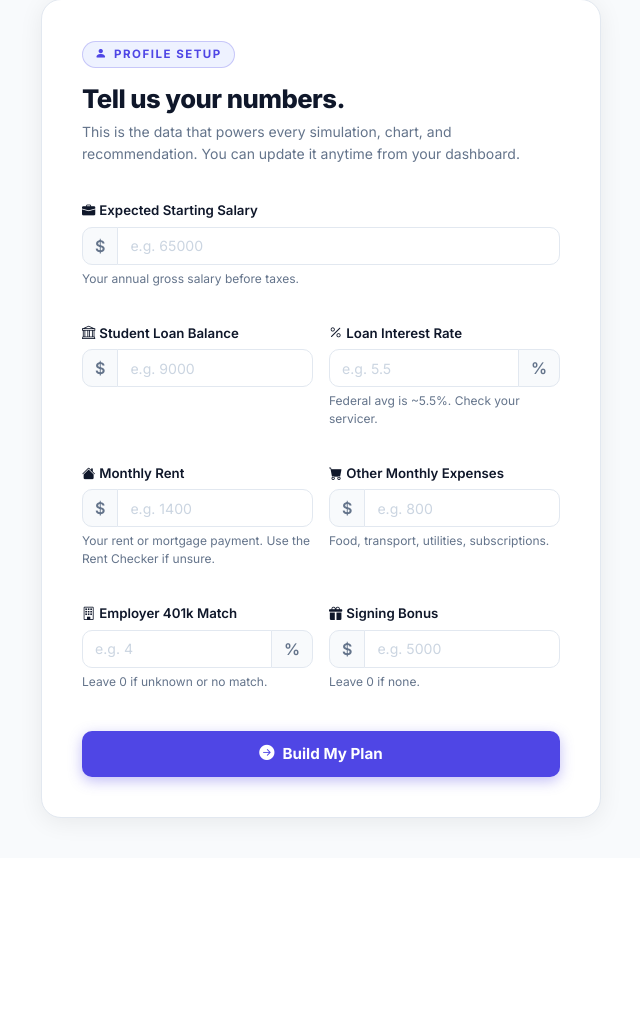
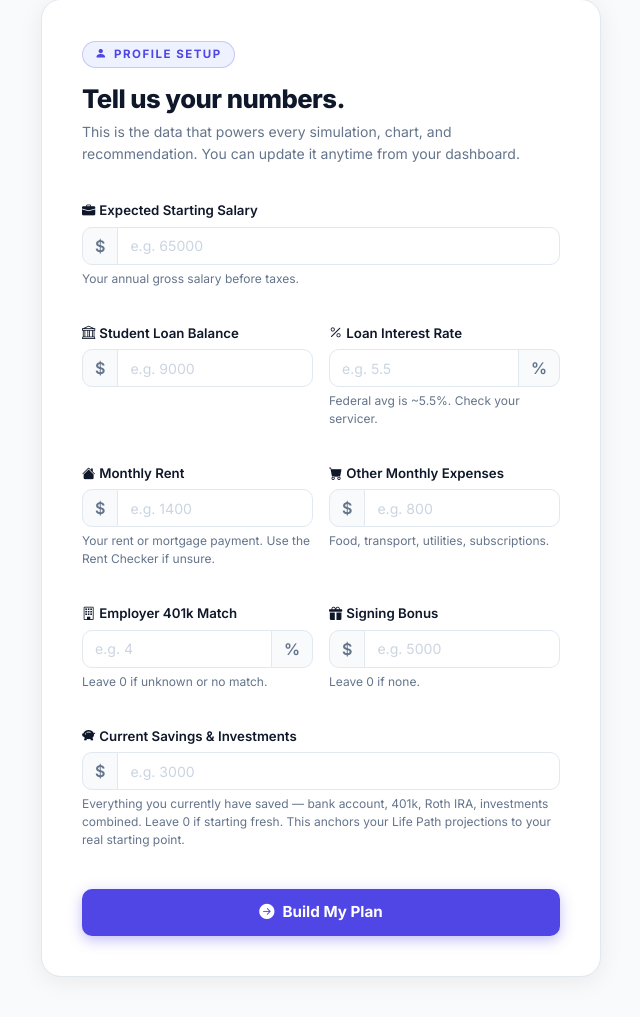
Before and after one commit to bradleyphan/LaunchPadPilotDemonstration, a Flask app: page /onboard in a window 1280 px wide. Shown: the part 96-1113 px from the top of the page, without its empty margins (319-959 px from the left). Before the commit the page ends 923 px from the top, so only its background shows below. Run offline with Flask 3, Linux system fonts and the light colour scheme; the visitor is signed in with stand-in values (Sample User, id 1).

Commit message:
Add current savings to onboard, fix Life Paths starting point, add favicon

```diff
--- a/app.py
+++ b/app.py
@@ -242,6 +242,7 @@ def api_profile():
             "monthly_expenses":    monthly_rent + other_expenses,
             "employer_401k_match": float(data.get("employer_401k_match", 0)),
             "signing_bonus":       float(data.get("signing_bonus", 0)),
+            "current_savings":     float(data.get("current_savings", 0)),
             "updated_at":          datetime.utcnow().isoformat(),
         }
         profiles_col.update_one({"user_id": session["user_id"]}, {"$set": profile}, upsert=True)
--- a/templates/base.html
+++ b/templates/base.html
@@ -4,6 +4,7 @@
   <meta charset="UTF-8" />
   <meta name="viewport" content="width=device-width, initial-scale=1.0" />
   <title>{% block title %}LaunchPad Pilot{% endblock %}</title>
+  <link rel="icon" type="image/svg+xml" href="/static/favicon.svg" />
   <link href="https://cdn.jsdelivr.net/npm/bootstrap@5.3.3/dist/css/bootstrap.min.css" rel="stylesheet" />
   <link href="https://fonts.googleapis.com/css2?family=Inter:wght@300;400;500;600;700;800&display=swap" rel="stylesheet" />
   <link href="https://cdn.jsdelivr.net/npm/bootstrap-icons@1.11.3/font/bootstrap-icons.min.css" rel="stylesheet" />
--- a/templates/index.html
+++ b/templates/index.html
@@ -4,6 +4,7 @@
   <meta charset="UTF-8" />
   <meta name="viewport" content="width=device-width, initial-scale=1.0" />
   <title>LaunchPad Pilot — Your Post-Grad Financial Co-Pilot</title>
+  <link rel="icon" type="image/svg+xml" href="/static/favicon.svg" />
   <link href="https://cdn.jsdelivr.net/npm/bootstrap@5.3.3/dist/css/bootstrap.min.css" rel="stylesheet" />
   <link href="https://fonts.googleapis.com/css2?family=Inter:wght@300;400;500;600;700;800;900&display=swap" rel="stylesheet" />
   <link href="https://cdn.jsdelivr.net/npm/bootstrap-icons@1.11.3/font/bootstrap-icons.min.css" rel="stylesheet" />
--- a/templates/onboard.html
+++ b/templates/onboard.html
@@ -154,6 +154,15 @@ body { display: flex; flex-direction: column; min-height: 100vh; background: var
           </div>
           <p class="field-hint">Leave 0 if none.</p>
         </div>
+
+        <div class="col-12">
+          <label class="form-label"><i class="bi bi-piggy-bank-fill me-1"></i>Current Savings &amp; Investments</label>
+          <div class="input-group">
+            <span class="input-group-text" style="border-radius:10px 0 0 10px;">$</span>
+            <input type="number" class="form-control" id="current_savings" placeholder="e.g. 3000" min="0" style="border-radius:0 10px 10px 0;" />
+          </div>
+          <p class="field-hint">Everything you currently have saved — bank account, 401k, Roth IRA, investments combined. Leave 0 if starting fresh. This anchors your Life Path projections to your real starting point.</p>
+        </div>
       </div>
 
       <button type="submit" class="btn-onboard">
@@ -181,6 +190,7 @@ body { display: flex; flex-direction: column; min-height: 100vh; background: var
           document.getElementById('other_expenses').value      = p.other_expenses      || '';
           document.getElementById('employer_401k_match').value = p.employer_401k_match || '';
           document.getElementById('signing_bonus').value       = p.signing_bonus       || '';
+          document.getElementById('current_savings').value     = p.current_savings     || '';
         }
       }
     } catch {}
@@ -219,7 +229,8 @@ body { display: flex; flex-direction: column; min-height: 100vh; background: var
       other_expenses:      other_expenses,
       monthly_expenses:    monthly_rent + other_expenses,
       employer_401k_match: parseFloat(document.getElementById('employer_401k_match').value) || 0,
-      signing_bonus:       parseFloat(document.getElementById('signing_bonus').value) || 0,
+      signing_bonus:       parseFloat(document.getElementById('signing_bonus').value)       || 0,
+      current_savings:     parseFloat(document.getElementById('current_savings').value)     || 0,
     };
 
     try {
```
Also changed, not shown: templates/dashboard.html (+23 -8 lines), static/favicon.svg (added).
